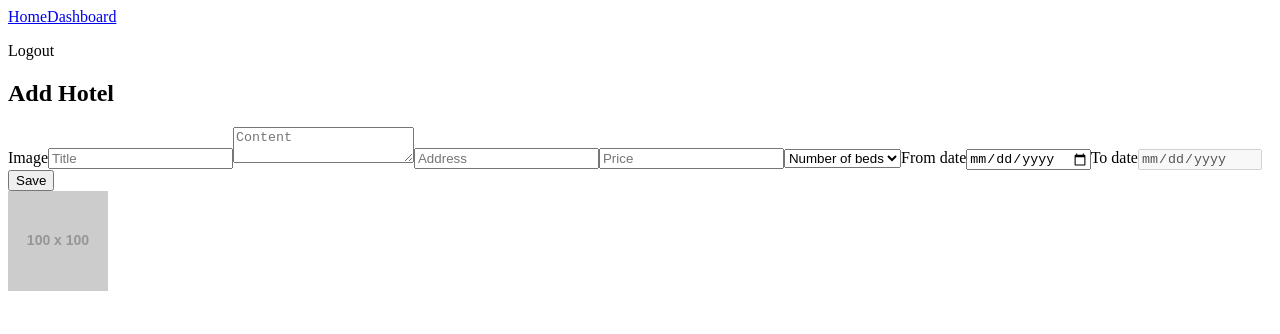
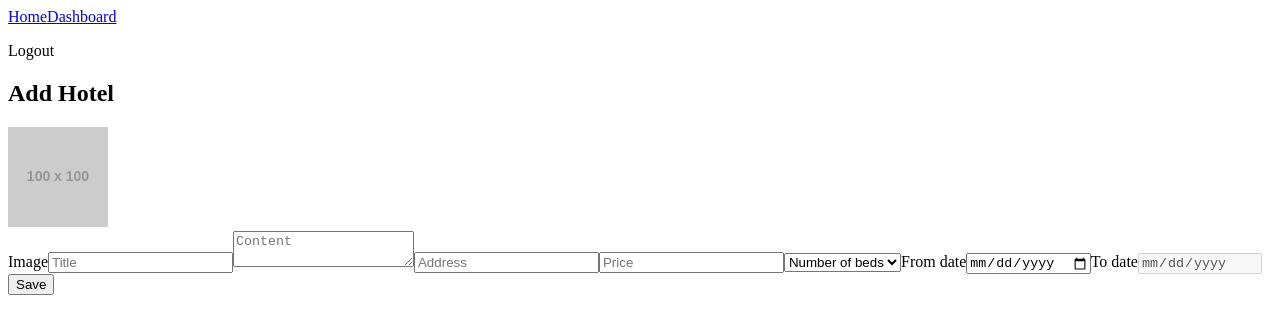
Before and after one commit to UtkarshSingh22/Marketplace-app, a React (Create React App) app in the folder client/: page /hotels/new in a window 1280 px wide. Shown: the top 334 px of the page. Built offline with nearby package versions, Linux system fonts and the light colour scheme; sample sign-in values are in the browser's storage.

Commit message:
Move hotel form to separate folder

```diff
--- a/client/src/auth/Login.js
+++ b/client/src/auth/Login.js
@@ -4,7 +4,7 @@ import { login } from "../actions/auth";
 import { useDispatch } from "react-redux";
 import { authActions } from "../store/slices/auth";
 import { useNavigate } from "react-router-dom";
-import LoginForm from "../components/LoginForm";
+import LoginForm from "../forms/LoginForm";
 
 const Login = () => {
     const dispatch = useDispatch();
--- a/client/src/auth/Register.js
+++ b/client/src/auth/Register.js
@@ -2,7 +2,7 @@ import { Fragment, useState } from "react";
 import { register } from "../actions/auth";
 import { useNavigate } from "react-router-dom";
 import { toast } from "react-toastify";
-import RegisterForm from "../components/RegisterForm";
+import RegisterForm from "../forms/RegisterForm";
 
 const Register = () => {
     const navigate = useNavigate();
--- /dev/null
+++ b/client/src/forms/HotelCreateForm.js
@@ -0,0 +1,104 @@
+import { Fragment } from "react";
+
+const HotelCreateForm = ({
+    changeHandler,
+    imageChangeHandler,
+    formSubmitHandler,
+    values,
+    preview,
+}) => {
+    const { title, content, location, image, price, from, to, bed } = values;
+
+    const hotelForm = () => {
+        return (
+            <form onSubmit={formSubmitHandler}>
+                <label>
+                    Image
+                    <input
+                        type="file"
+                        name="image"
+                        onChange={imageChangeHandler}
+                        accept="image/*"
+                        hidden
+                    />
+                </label>
+
+                <input
+                    type="text"
+                    name="title"
+                    onChange={changeHandler}
+                    placeholder="Title"
+                    value={title}
+                />
+
+                <textarea
+                    name="content"
+                    onChange={changeHandler}
+                    placeholder="Content"
+                    value={content}
+                />
+
+                <input
+                    type="text"
+                    name="location"
+                    onChange={changeHandler}
+                    placeholder="Address"
+                    value={location}
+                />
+
+                <input
+                    type="number"
+                    name="price"
+                    onChange={changeHandler}
+                    placeholder="Price"
+                    value={price}
+                />
+
+                <select
+                    onChange={changeHandler}
+                    name="bed"
+                    value={bed}
+                    required
+                >
+                    <option value="">Number of beds</option>
+                    <option value="1">1</option>
+                    <option value="2">2</option>
+                    <option value="3">3</option>
+                    <option value="4">4</option>
+                    <option value="5">5</option>
+                </select>
+
+                <label>From date</label>
+                <input
+                    type="date"
+                    name="from"
+                    onChange={changeHandler}
+                    value={from}
+                    min={new Date().toISOString().split("T")[0]}
+                />
+
+                <label>To date</label>
+                <input
+                    type="date"
+                    name="to"
+                    onChange={changeHandler}
+                    value={to}
+                    min={from}
+                    disabled={from.length === 0}
+                />
+
+                <button type="submit">Save</button>
+            </form>
+        );
+    };
+
+    return (
+        <Fragment>
+            <h2>Add Hotel</h2>
+            <img src={preview} alt="preview_image" />
+            {hotelForm()}
+        </Fragment>
+    );
+};
+
+export default HotelCreateForm;
--- a/client/src/hotels/NewHotel.js
+++ b/client/src/hotels/NewHotel.js
@@ -1,15 +1,13 @@
-import { Fragment, useState } from "react";
+import { useState } from "react";
 import { createHotel } from "../actions/hotel";
 import { useSelector } from "react-redux";
 import { toast } from "react-toastify";
 import convertDate from "../utils/convertDate";
-import { useNavigate } from "react-router-dom";
+import HotelCreateForm from "../forms/HotelCreateForm";
 
 const NewHotel = () => {
     const { auth } = useSelector((state) => ({ ...state }));
     const { token } = auth;
-
-    const navigate = useNavigate();
 
     const [values, setValues] = useState({
         title: "",
@@ -45,7 +43,7 @@ const NewHotel = () => {
             console.log(res);
             toast("New hotel is posted");
             setTimeout(() => {
-                navigate("/hotels/new");
+                window.location.reload();
             }, 1000);
         } catch (err) {
             toast.error(err.response.data);
@@ -77,95 +75,14 @@ const NewHotel = () => {
         }
     };
 
-    const hotelForm = () => {
-        return (
-            <form onSubmit={formSubmitHandler}>
-                <label>
-                    Image
-                    <input
-                        type="file"
-                        name="image"
-                        onChange={imageChangeHandler}
-                        accept="image/*"
-                        hidden
-                    />
-                </label>
-
-                <input
-                    type="text"
-                    name="title"
-                    onChange={changeHandler}
-                    placeholder="Title"
-                    value={title}
-                />
-
-                <textarea
-                    name="content"
-                    onChange={changeHandler}
-                    placeholder="Content"
-                    value={content}
-                />
-
-                <input
-                    type="text"
-                    name="location"
-                    onChange={changeHandler}
-                    placeholder="Address"
-                    value={location}
-                />
-
-                <input
-                    type="number"
-                    name="price"
-                    onChange={changeHandler}
-                    placeholder="Price"
-                    value={price}
-                />
-
-                <select
-                    onChange={changeHandler}
-                    name="bed"
-                    value={bed}
-                    required
-                >
-                    <option value="">Number of beds</option>
-                    <option value="1">1</option>
-                    <option value="2">2</option>
-                    <option value="3">3</option>
-                    <option value="4">4</option>
-                    <option value="5">5</option>
-                </select>
-
-                <label>From date</label>
-                <input
-                    type="date"
-                    name="from"
-                    onChange={changeHandler}
-                    value={from}
-                    min={new Date().toISOString().split("T")[0]}
-                />
-
-                <label>To date</label>
-                <input
-                    type="date"
-                    name="to"
-                    onChange={changeHandler}
-                    value={to}
-                    min={from}
-                    disabled={from.length === 0}
-                />
-
-                <button type="submit">Save</button>
-            </form>
-        );
-    };
-
     return (
-        <Fragment>
-            <h2>Add Hotel</h2>
-            {hotelForm()}
-            <img src={preview} alt="preview_image" />
-        </Fragment>
+        <HotelCreateForm
+            changeHandler={changeHandler}
+            imageChangeHandler={imageChangeHandler}
+            formSubmitHandler={formSubmitHandler}
+            values={values}
+            preview={preview}
+        />
     );
 };
 
```
Also changed, not shown: client/src/forms/LoginForm.js (renamed from client/src/components/LoginForm.js), client/src/forms/RegisterForm.js (renamed from client/src/components/RegisterForm.js).
